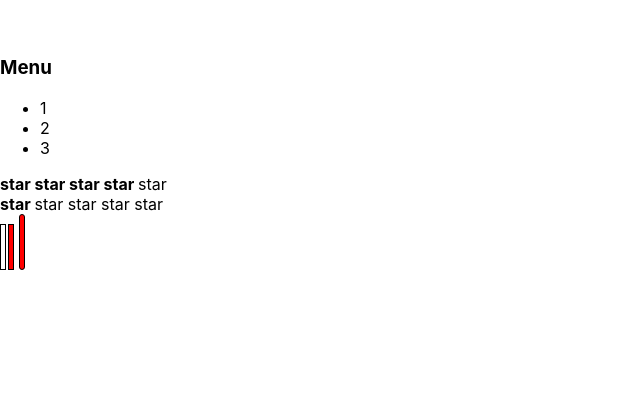
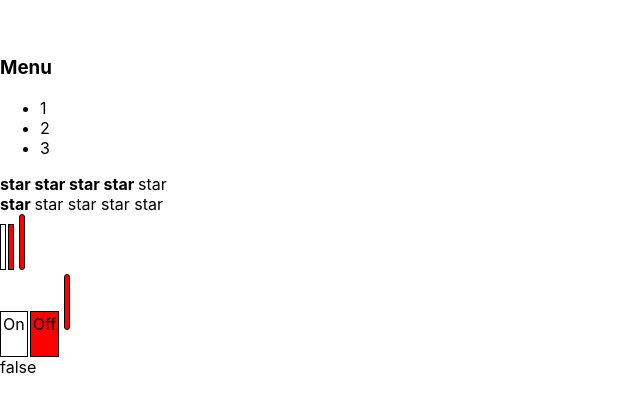
Before and after one commit to WhiteQuennAnn/Kabzda, a React (Create React App) app: page / in a window 1280 px wide. Shown: the part 144-556 px from the top of the page, without its empty margins (0-640 px from the left). Built offline with nearby package versions, Linux system fonts and the light colour scheme.

Commit message:
30112022

```diff
--- a/src/App.tsx
+++ b/src/App.tsx
@@ -5,6 +5,7 @@
 import OnOff from "./components/OnOff/OnOff";
 import UnControlledAccordion from "./components/AccordionUnControlled/UnControlledAccordion";
 import {UnControlledRating} from "./components/UnControlledRating/UnControlledRating";
+import UnControlledOnOff from "./components/UnControlledOnOff/UnControlledOnOff";
 
 // function declaration
 function App(props: any) {
@@ -27,6 +28,8 @@
             <UnControlledRating/>
             <OnOff on={switchOn} onChange={setSwitchOn}/>
 
+            <UnControlledOnOff onChange={setSwitchOn}/> {switchOn.toString()}
+
             {/*<UnControlledRating value={1}/>*/}
             {/*<UnControlledRating value={2}/>*/}
             {/*<UnControlledRating value={3}/>*/}
--- a/src/components/UnControlledOnOff/UnControlledOnOff.tsx
+++ b/src/components/UnControlledOnOff/UnControlledOnOff.tsx
@@ -1,8 +1,7 @@
 import React, {useState} from 'react';
 
 type PropsType = {
-    // on: boolean
-
+    onChange: (on: boolean) => void
 }
 
 function UnControlledOnOff(props: PropsType) {
@@ -10,7 +9,6 @@
 
     let [on, setOn] = useState(false); //hook with init value
     console.log("on:" + on)
-
 
     const onStyle = {
         widht: "50px",
@@ -40,13 +38,22 @@
         backgroundColor: on ? "green" : "red"
     }
 
-    return (
-        <div>
-            <div style={onStyle} onClick={() => setOn(true)}></div>
-            <div style={offStyle} onClick={() => setOn(false)}></div>
-            <div style={indicatorStyle}></div>
-        </div>
-    )
+    const onClicked = () => {
+        setOn(false)
+        props.onChange(true)
+    }
+
+    const offClicked = () => {
+        setOn(false)
+        props.onChange(false)
+    }
+
+    return <div>
+        <div style={onStyle} onClick={onClicked}> On</div>
+        <div style={offStyle} onClick={offClicked}>Off</div>
+        <div style={indicatorStyle}></div>
+    </div>
 }
 
-export default UnControlledOnOff;
+export default UnControlledOnOff
+;
```
